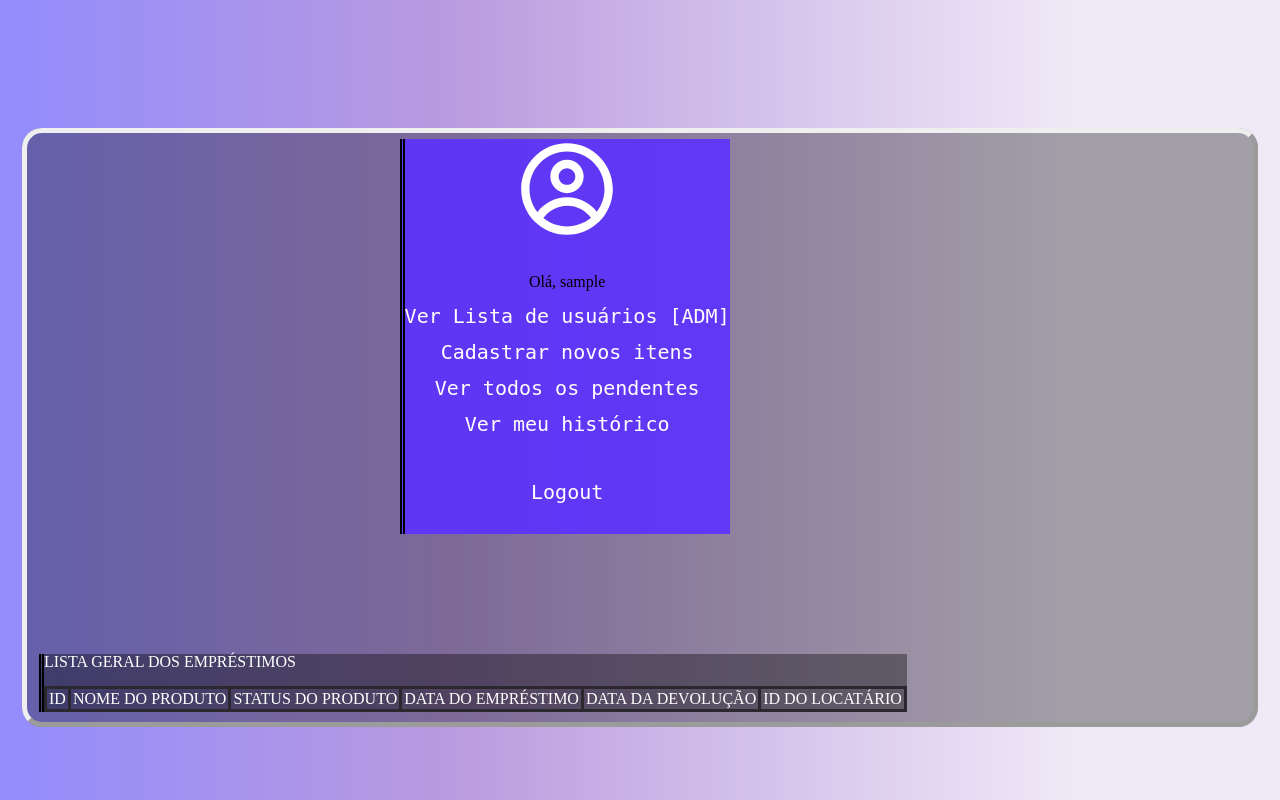
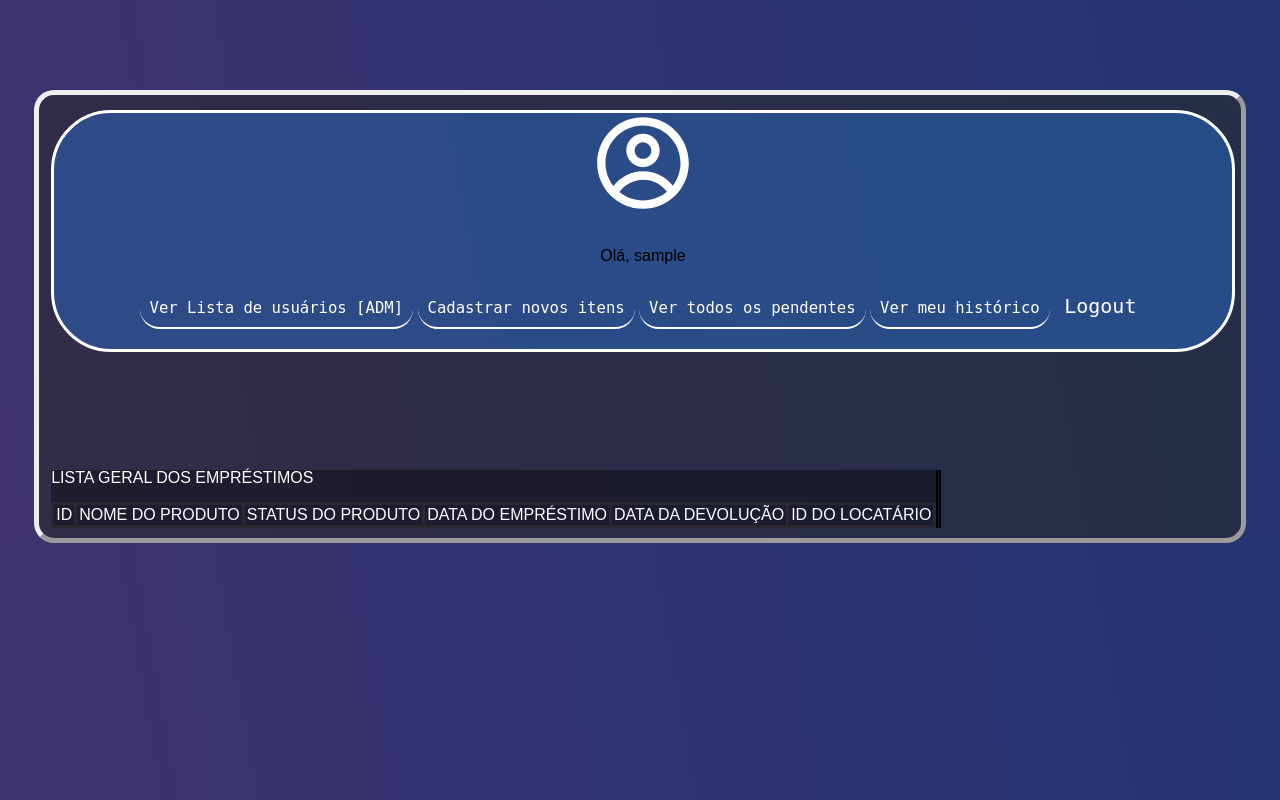
Before and after one commit to BrunoBordignon/WebApp_Emprestimos_PHP, a PHP site: page /logadoadmin.php in a window 1280 px wide. Run offline with PHP 8.4, Linux system fonts and the light colour scheme; the visitor is signed in with stand-in values (Sample User, id 1); data that the repository does not hold is empty.

Commit message:
CSS_Update
Atualização visual do aplicativo.

```diff
--- a/cadastro.php
+++ b/cadastro.php
@@ -36,7 +36,7 @@
     <link rel="stylesheet" href="./stylesheet/styles.css">
 </head>
 <body>
-   <fieldset>
+   <fieldset class="inicial">
        <form method="POST" action="useraction.php">
            <p>
                 <a id="deactivatedState" href="index.php">LOGIN</a> |
--- a/index.php
+++ b/index.php
@@ -16,7 +16,7 @@
         }
     ?>
 
-   <fieldset>
+   <fieldset class="inicial">
        <form method="POST" action="autenticacao.php">
            <p>
                 <a id="activetedState" href="index.php">LOGIN</a> |
--- a/logado.php
+++ b/logado.php
@@ -27,8 +27,8 @@
 
         <p><br><br></p>
         <?php echo "Olá,  " .$_SESSION['user'] . "<br><br>"; ?>
-        <a href="historicoemprestimocomum.php">Ver meu histórico</a><br><br><br>
-        <a href="logout.php">Logout</a>
+        <a href="historicoemprestimocomum.php" class="menu">Ver meu histórico</a>
+        <a href="logout.php" class="menu">Logout</a>
         <p><br><br></p>
     </div>
 
--- a/logadoadmin.php
+++ b/logadoadmin.php
@@ -26,12 +26,11 @@
         </svg>
 
         <p><br><br></p>
-        <?php echo "Olá,  " .$_SESSION['user'] . "<br><br>"; ?>
-        <a href="listadeusuarios.php">Ver Lista de usuários [ADM]</a><br><br>
-
-        <a href="cadastraritens.php">Cadastrar novos itens</a><br><br>
-        <a href="verpendentes.php">Ver todos os pendentes</a><br><br>
-        <a href="historicoemprestimos.php">Ver meu histórico</a><br><br><br><br>
+        <?php echo "Olá,  " .$_SESSION['user'] . "<br><br><br>"; ?>
+        <a href="listadeusuarios.php" class="menu">Ver Lista de usuários [ADM]</a>
+        <a href="cadastraritens.php" class="menu">Cadastrar novos itens</a>
+        <a href="verpendentes.php" class="menu">Ver todos os pendentes</a>
+        <a href="historicoemprestimos.php" class="menu">Ver meu histórico</a>
         <a href="logout.php">Logout</a>
         <p><br><br></p>
     </div>
--- a/stylesheet/styles.css
+++ b/stylesheet/styles.css
@@ -42,9 +42,25 @@
 
 /*FIM DO CSS RESET>> */
 
+* {
+    font-family: "Convergence", sans-serif;
+  }
+
+input{
+    border: 2px solid;
+    width: auto;
+    border-radius: 20px;
+    font-family: inherit;
+    font-size: inherit;
+    color: white;
+    outline: none;
+    padding: 1.25rem;
+    background: none;
+}
+
 body{
-    background: rgb(112,104,252);
-    background: linear-gradient(90deg, rgba(112,104,252,0.7595413165266106) 0%, rgba(132,78,199,0.5690651260504201) 35%, rgba(228,217,241,0.5690651260504201) 84%);
+    background: rgb(34,53,112);
+    background: linear-gradient(260deg, rgba(34,53,112,1) 0%, rgba(63,50,111,1) 100%, rgba(18,18,18,0.7875525210084033) 100%);
 }
 
 table, td, th{
@@ -59,16 +75,57 @@
 a{
     text-decoration: none;
     color: rgb(255, 255, 255);
-    font-size: x-large;
+    font-family: inherit;
+    font-size: inherit;
+    color: white;
+    outline: none;
+    background: none;
+    padding: 10px;
+    font-size:x-large;
+    font-family: monospace;
+}
+
+.menu{
+    text-decoration: none;
+    color: rgb(255, 255, 255);
+    border-bottom: 2px solid;
+    border-radius: 20px;
+    font-family: inherit;
+    font-size: inherit;
+    color: white;
+    outline: none;
+    background: none;
+    padding: 10px;
+    font-size: larger;
     font-family: monospace;
 }
 
 .submitbutton{
+    display: block;
+    margin:auto;
     font-family: monospace;
     font-size: x-large;
     color: rgb(255, 255, 255);
     background-color: rgb(1, 116, 192);
+    margin-right: auto;
+    margin-left: auto;
 
+}
+
+.submitbutton:hover{
+    background-color: rgb(1, 35, 58);
+}
+
+select{
+    border: 2px solid;
+    width: auto;
+    border-radius: 20px;
+    font-family: inherit;
+    font-size: inherit;
+    color: white;
+    outline: none;
+    padding: 1.25rem;
+    background: none;
 }
 
 a#activetedState{
@@ -82,27 +139,49 @@
     background-color: rgba(0, 0, 0, 0.37);
     border-width: 5px;
     border-style: double;
-    border-right: none;
+    border-left: none;
     border-top: none;
     border-bottom: none;
 }
 
 #userprofile{
-    background-color: rgba(93, 49, 255, 0.904);
+    background-color: rgba(43, 135, 255, 0.342);
+    display: block;
+    border: solid;
+    border-width: 3px;
+    border-color: white;
+    margin-top: 10px;
+    margin-right: 20px;
+    border-radius: 60px;
     text-align: center;
+    width: 100%;
     margin-bottom: 10%;
-    margin-left: 30%;
+    margin-left: none;
 }
 
 fieldset{
-    background-color: rgba(0, 0, 0, 0.322);
+    background-color: rgba(39, 39, 39, 0.521);
+    border-style:outset;
+    border-radius: 20px;
+    border-width: 5px;
+    width: 92%;
+    margin-left: auto;
+    margin-right: auto;
+    margin-top: 7%;
+    align-items: center;
+
+}
+
+.inicial{
+    background-color: rgba(39, 39, 39, 0.521);
     border-style:outset;
     border-radius: 20px;
     border-width: 5px;
     width: fit-content;
     margin-left: auto;
     margin-right: auto;
-    margin-top: 10%;
+    margin-top: 7%;
+    align-items: center;
 
 }
 
```
